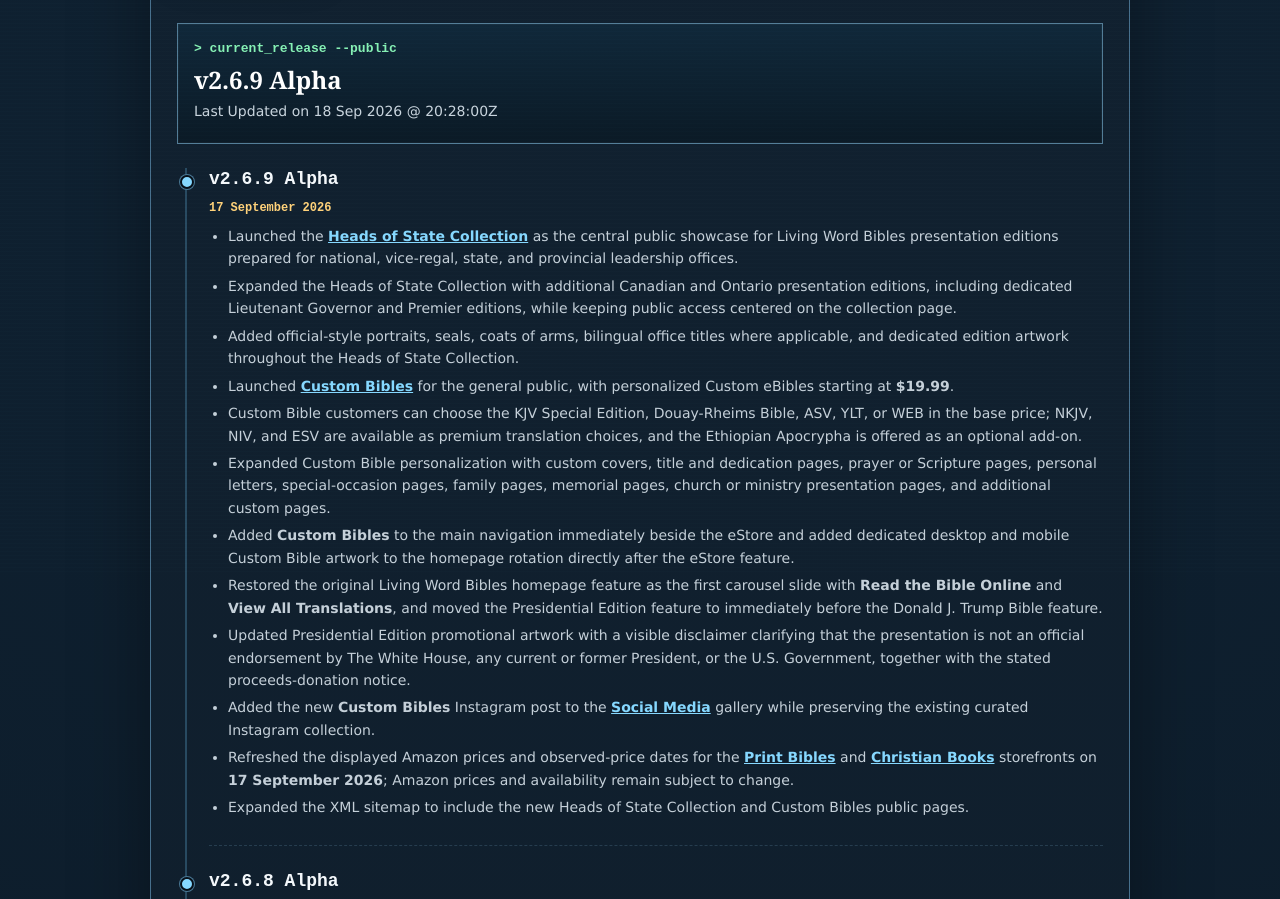
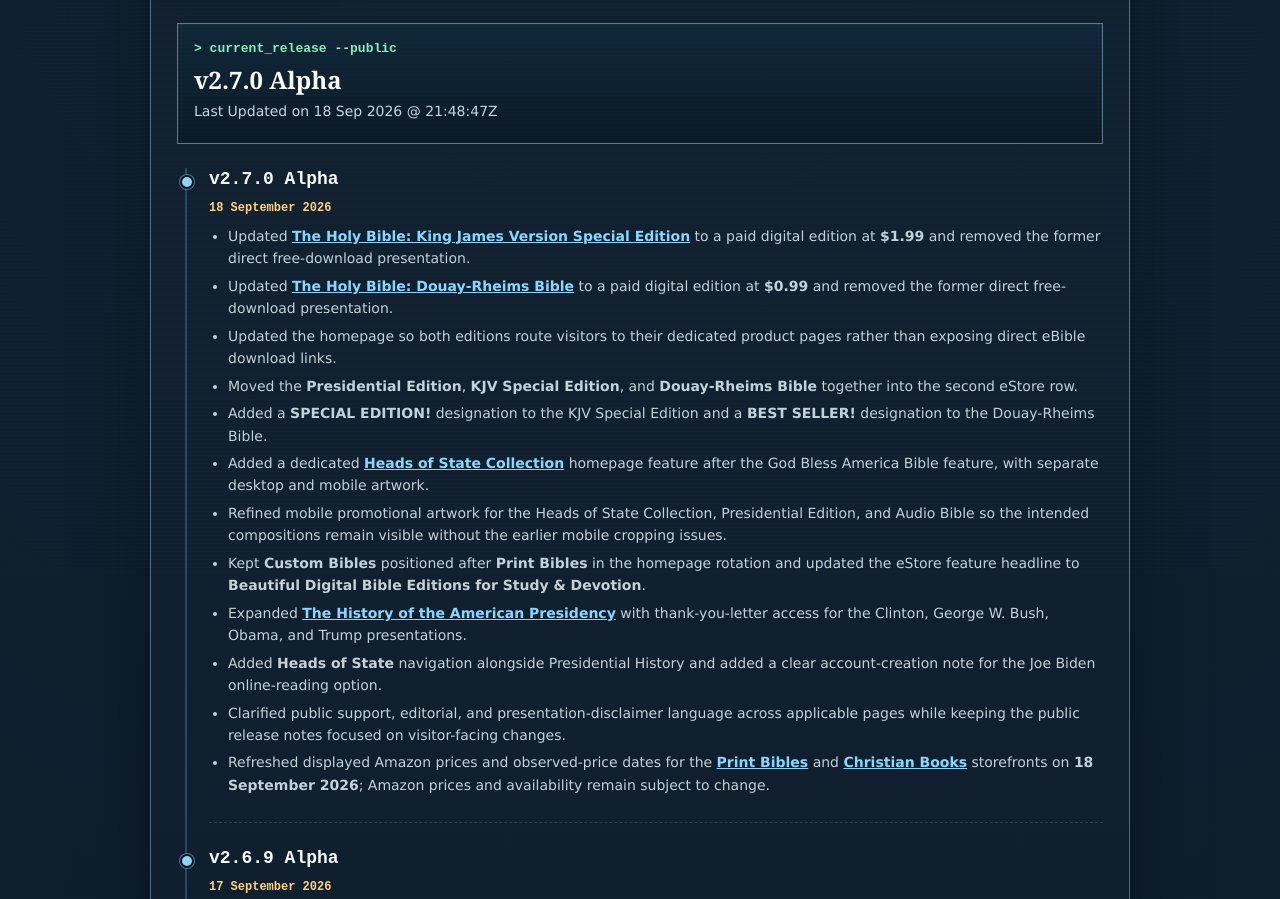
Before and after one commit to Living-Word-Bibles/LWB-Website, a website: page change-log.html in a window 1280 px wide. Shown: the part 228-1127 px from the top of the page. Drawn offline with Linux system fonts and the light colour scheme.

Commit message:
Update LWB to v2.7.0 on 18 Sep 2026 @ 21:51:40Z
Update LWB to v2.7.0 on 18 Sep 2026 @ 21:51:40Z UTC.

```diff
--- a/change-log.html
+++ b/change-log.html
@@ -72,7 +72,7 @@
 <div>
   <h1>Public Change Log</h1>
   <p class="tag">// public release history, Bible resources &amp; visitor-facing improvements</p>
-  <span class="range" data-release-range>MichaelSoft™ v2.6.9 — 17 September 2026</span>
+  <span class="range" data-release-range>MichaelSoft™ v2.7.0 — 18 September 2026</span>
 </div>
 <img class="michaelsoft-hero" src="/assets/MichaelSoftLogoTrans.png" alt="MichaelSoft™">
 </section>
@@ -80,11 +80,31 @@
 <div class="content">
 <section class="release-current" aria-labelledby="current-release">
   <div class="prompt">&gt; current_release --public</div>
-  <h2 id="current-release" data-current-release>v2.6.9 Alpha</h2>
-  <p data-current-updated>Last Updated on 17 Sep 2026 @ 14:31:18Z</p>
+  <h2 id="current-release" data-current-release>v2.7.0 Alpha</h2>
+  <p data-current-updated>Last Updated on 18 Sep 2026 @ 21:48:47Z</p>
 </section>
 
 <div class="timeline">
+
+<section class="entry">
+  <h3>v2.7.0 Alpha</h3>
+  <time datetime="2026-09-18">18 September 2026</time>
+  <ul>
+    <li>Updated <a href="/estore/p/the-holy-bible-king-james-version-special-edition/"><strong>The Holy Bible: King James Version Special Edition</strong></a> to a paid digital edition at <strong>$1.99</strong> and removed the former direct free-download presentation.</li>
+    <li>Updated <a href="/estore/p/the-holy-bible-douay-rheims-bible/"><strong>The Holy Bible: Douay-Rheims Bible</strong></a> to a paid digital edition at <strong>$0.99</strong> and removed the former direct free-download presentation.</li>
+    <li>Updated the homepage so both editions route visitors to their dedicated product pages rather than exposing direct eBible download links.</li>
+    <li>Moved the <strong>Presidential Edition</strong>, <strong>KJV Special Edition</strong>, and <strong>Douay-Rheims Bible</strong> together into the second eStore row.</li>
+    <li>Added a <strong>SPECIAL EDITION!</strong> designation to the KJV Special Edition and a <strong>BEST SELLER!</strong> designation to the Douay-Rheims Bible.</li>
+    <li>Added a dedicated <a href="/heads-of-state/"><strong>Heads of State Collection</strong></a> homepage feature after the God Bless America Bible feature, with separate desktop and mobile artwork.</li>
+    <li>Refined mobile promotional artwork for the Heads of State Collection, Presidential Edition, and Audio Bible so the intended compositions remain visible without the earlier mobile cropping issues.</li>
+    <li>Kept <strong>Custom Bibles</strong> positioned after <strong>Print Bibles</strong> in the homepage rotation and updated the eStore feature headline to <strong>Beautiful Digital Bible Editions for Study &amp; Devotion</strong>.</li>
+    <li>Expanded <a href="/presidential-edition/history/"><strong>The History of the American Presidency</strong></a> with thank-you-letter access for the Clinton, George W. Bush, Obama, and Trump presentations.</li>
+    <li>Added <strong>Heads of State</strong> navigation alongside Presidential History and added a clear account-creation note for the Joe Biden online-reading option.</li>
+    <li>Clarified public support, editorial, and presentation-disclaimer language across applicable pages while keeping the public release notes focused on visitor-facing changes.</li>
+    <li>Refreshed displayed Amazon prices and observed-price dates for the <a href="/estore/print-bibles/"><strong>Print Bibles</strong></a> and <a href="/estore/christian-books/"><strong>Christian Books</strong></a> storefronts on <strong>18 September 2026</strong>; Amazon prices and availability remain subject to change.</li>
+  </ul>
+</section>
+
 
 <section class="entry">
   <h3>v2.6.9 Alpha</h3>
```
Also changed, not shown: README.md.
